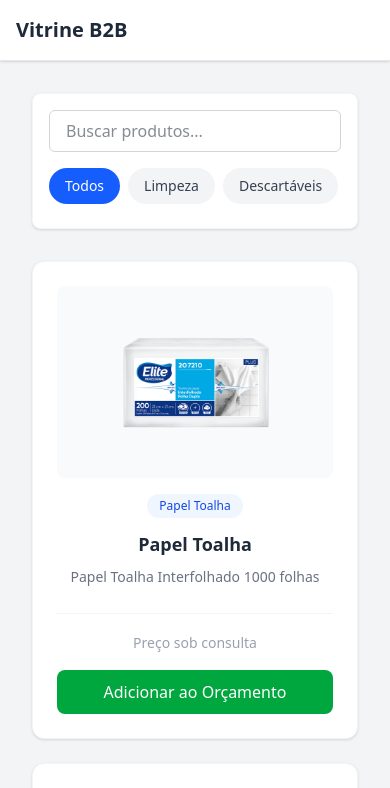
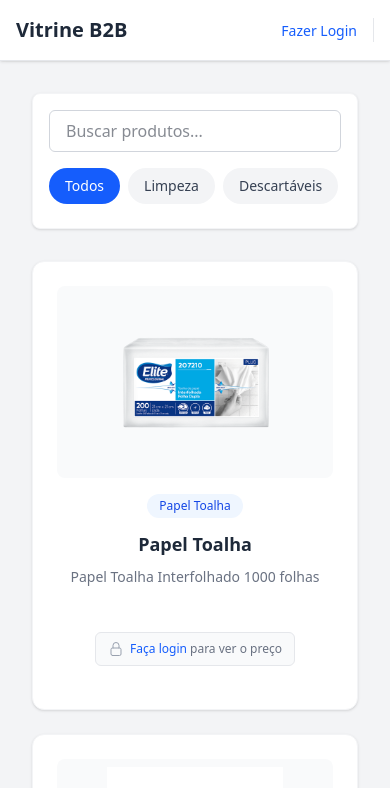
Before and after one commit to Rogerio-Leal/b2b-ecommerce-dashboard, a Next.js app: page / in a window 390 px wide. Shown: the top 788 px of the page. Built offline with nearby package versions, Linux system fonts and the light colour scheme; no server answers.

Commit message:
fix: cart typing and hide add button for visitors

```diff
--- a/src/app/page.tsx
+++ b/src/app/page.tsx
@@ -6,8 +6,51 @@ import { useQuoteStore } from "../store/useQuoteStore";
 import { Header } from "../components/Header";
 import { QuoteDrawer } from "../components/QuoteDrawer";
 import { useState } from "react";
+import { LockClosedIcon } from "@heroicons/react/24/outline";
+import { useSession } from "next-auth/react";
+import { useQuery } from "@tanstack/react-query";
+import Link from "next/link";
 
+const fetchStock = async (productId: string) => {
+  const res = await fetch(`/api/stock?productId=${productId}`);
+  if (!res.ok) throw new Error("Falha ao buscar estoque");
+  return res.json();
+};
+
+function ProductPriceDisplay({ productId }: { productId: string }) {
+  const { data: session } = useSession();
+
+  const { data: stock, isLoading } = useQuery({
+    queryKey: ['stock', productId],
+    queryFn: () => fetchStock(productId),
+  });
+
+  if (!session) {
+    return (
+      <div className="flex items-center gap-1.5 bg-gray-50 text-gray-500 text-xs px-3 py-2 rounded-md border border-gray-200">
+        <LockClosedIcon className="w-4 h-4 text-gray-400" />
+        <span>
+          <Link href="/login" className="text-blue-600 hover:underline font-medium">
+            Faça login
+          </Link>{" "}
+          para ver o preço
+        </span>
+      </div>
+    );
+  }
+
+  if (isLoading) {
+    return <div className="text-sm text-gray-400 animate-pulse">Carregando preço...</div>;
+  }
+
+  return (
+    <div className="text-lg font-bold text-green-600">
+      R$ {stock?.price?.toFixed(2) || "0.00"}
+    </div>
+  );
+}
 export default function Home() {
+  const { data: session } = useSession();
   const { data: products, isLoading, isError } = useProducts();
   const addItem = useQuoteStore((state) => state.addItem);
   const [searchTerm, setSearchTerm] = useState("");
@@ -59,8 +102,7 @@ export default function Home() {
               <button
                 key={category}
                 onClick={() => setSelectedCategory(category)}
-                  className={`px-4 py-2 rounded-full whitespace-nowrap text-sm font-medium transition-colors ${
-                    selectedCategory === category
+                className={`px-4 py-2 rounded-full whitespace-nowrap text-sm font-medium transition-colors ${selectedCategory === category
                   ? "bg-blue-600 text-white"
                   : "bg-gray-100 text-gray-700 hover:bg-gray-200"
                   }`}
@@ -77,7 +119,7 @@ export default function Home() {
               key={product.id}
               className="group bg-white p-6 rounded-xl shadow-sm hover:shadow-md transition-shadow duration-300 border border-gray-100 flex flex-col items-center text-center h-full"
             >
-                <div className="w-full h-48 relative bg-gray-50 rounded-lg mb-4 flex items-center justify-center overflow-hidden">
+              <div className="w-full h-48 relative bg-gray-50 rounded-lg mb-4 flex items-center justify-center overflow-hidden hover:cursor-pointer">
                 {product.imageUrl ? (
                   <Image
                     src={product.imageUrl}
@@ -104,16 +146,18 @@ export default function Home() {
                 {product.description}
               </p>
 
-                <div className="w-full border-t border-gray-100 pt-4 mb-4">
-                  <span className="text-sm text-gray-400">Preço sob consulta</span>
+              <div className="mt-4 mb-4 min-h-10 flex flex-col items-center justify-center">
+                <ProductPriceDisplay productId={product.id} />
               </div>
 
+              {session && (
                 <button
                   onClick={() => addItem(product)}
-                  className="w-full bg-green-600 text-white font-roboto font-medium py-2.5 rounded-lg hover: cursor-pointer hover:bg-green-800 transition-colors"
+                  className="w-full bg-blue-600 text-white font-medium py-2 rounded-md hover:bg-blue-700 transition-colors mt-2 hover:cursor-pointer"
                 >
                   Adicionar ao Orçamento
                 </button>
+              )}
             </div>
           ))}
         </div>
--- a/src/components/Header.tsx
+++ b/src/components/Header.tsx
@@ -1,9 +1,15 @@
 "use client";
 
-import { ShoppingCartIcon } from "@heroicons/react/24/outline";
+import { ShoppingCartIcon, UserCircleIcon } from "@heroicons/react/24/outline";
 import { useQuoteStore } from "../store/useQuoteStore";
+import { useSession, signOut } from "next-auth/react";
+import Link from "next/link";
 
 export function Header() {
+    // 1. Puxando os dados do usuário logado (se houver)
+    const { data: session } = useSession();
+
+    // 2. Puxando os dados do carrinho
     const items = useQuoteStore((state) => state.items);
     const openCart = useQuoteStore((state) => state.openCart);
 
@@ -12,7 +18,43 @@ export function Header() {
     return (
         <header className="bg-white shadow-sm border-b border-gray-200 p-4 sticky top-0 z-40">
             <div className="max-w-7xl mx-auto flex justify-between items-center">
-                <h1 className="text-xl font-bold text-gray-800 font-roboto">Vitrine B2B</h1>
+
+                {/* Logo / Título */}
+                <h1 className="text-xl font-bold text-gray-800 font-roboto">
+                    <Link href="/">Vitrine B2B</Link>
+                </h1>
+
+                {/* Lado Direito (Autenticação + Carrinho) */}
+                <div className="flex items-center gap-4">
+
+                    {/* Área do Usuário */}
+                    {session ? (
+                        <div className="flex items-center gap-3 border-r border-gray-200 pr-4">
+                            <div className="flex items-center gap-1.5 text-sm text-gray-600 font-medium">
+                                <UserCircleIcon className="w-5 h-5 text-gray-400" />
+                                {/* Mostra o e-mail ou o nome (se existir) */}
+                                <span className="hidden sm:inline">
+                                    {session.user?.name || session.user?.email}
+                                </span>
+                            </div>
+                            <button
+                                onClick={() => signOut({ callbackUrl: "/" })}
+                                className="text-xs text-red-500 hover:text-red-800 transition-colors font-medium ml-2 hover:cursor-pointer"
+                                title="Sair da conta"
+                            >
+                                Sair
+                            </button>
+                        </div>
+                    ) : (
+                        <div className="border-r border-gray-200 pr-4">
+                            <Link
+                                href="/login"
+                                className="text-sm text-blue-600 hover:text-blue-800 transition-colors font-medium"
+                            >
+                                Fazer Login
+                            </Link>
+                        </div>
+                    )}
 
                     {totalItems > 0 && (
                         <button
@@ -20,12 +62,14 @@ export function Header() {
                             className="bg-gray-900 text-white px-4 py-2 rounded-md font-medium hover:bg-gray-800 transition flex items-center gap-2 hover:cursor-pointer"
                         >
                             <ShoppingCartIcon className="w-5 h-5" />
-                        <span>Ver Orçamento</span>
-                        <span className="bg-white text-gray-900 text-xs font-bold px-2 py-1 rounded-full">
+                            <span className="hidden sm:inline">Ver Orçamento</span>
+                            <span className="bg-white text-gray-900 text-xs font-bold px-2 py-1 rounded-full ml-1">
                                 {totalItems}
                             </span>
                         </button>
                     )}
+
+                </div>
             </div>
         </header>
     );
--- a/src/components/QuoteDrawer.tsx
+++ b/src/components/QuoteDrawer.tsx
@@ -11,18 +11,18 @@ import { TrashIcon } from "@heroicons/react/24/outline";
 export function QuoteDrawer() {
     const { data: session } = useSession();
     const router = useRouter();
+    const { items, isOpen, closeCart, clearCart, removeItem, incrementItem, decrementItem } = useQuoteStore();
 
     const handleEnviarOrcamento = () => {
         if (session) {
-
             alert(`Tudo certo, ${session.user?.email}! Orçamento pronto para envio.`);
 
+            clearCart();
+            closeCart();
         } else {
-            // Se não tem sessão, manda para a tela de login!
             router.push("/login");
         }
     };
-    const { items, isOpen, closeCart, removeItem, incrementItem, decrementItem } = useQuoteStore();
 
     const stockQueries = useQueries({
         queries: items.map((item) => ({
--- a/src/store/useQuoteStore.ts
+++ b/src/store/useQuoteStore.ts
@@ -16,6 +16,7 @@ interface QuoteStore {
     clearQuote: () => void;
     openCart: () => void;
     closeCart: () => void;
+    clearCart: () => void;
 }
 
 export const useQuoteStore = create<QuoteStore>((set) => ({
@@ -24,6 +25,7 @@ export const useQuoteStore = create<QuoteStore>((set) => ({
 
     openCart: () => set({ isOpen: true }),
     closeCart: () => set({ isOpen: false }),
+    clearCart: () => set({ items: [] }),
 
     addItem: (product) =>
         set((state) => {
```
Lines whose indentation alone changed are shown as unchanged.
